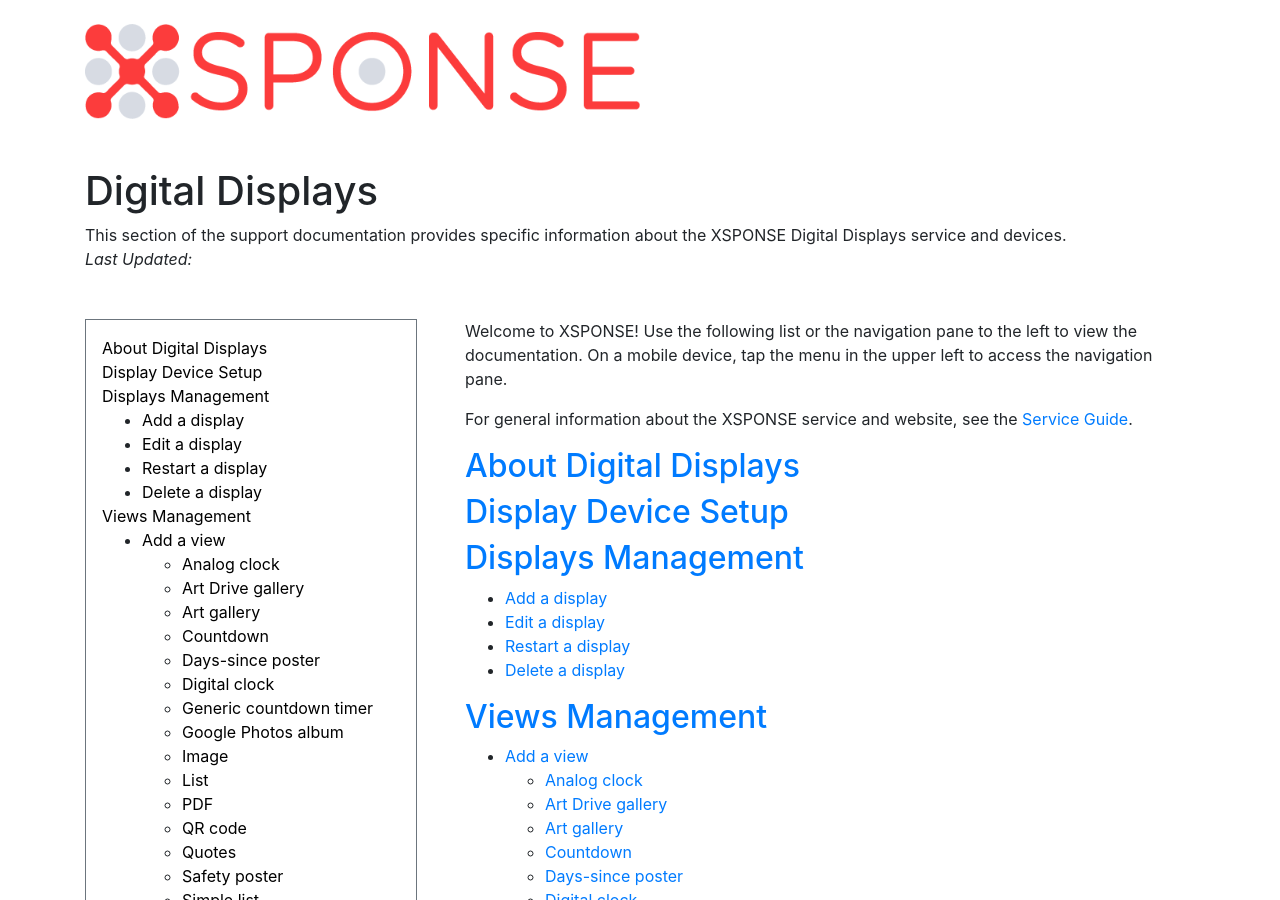
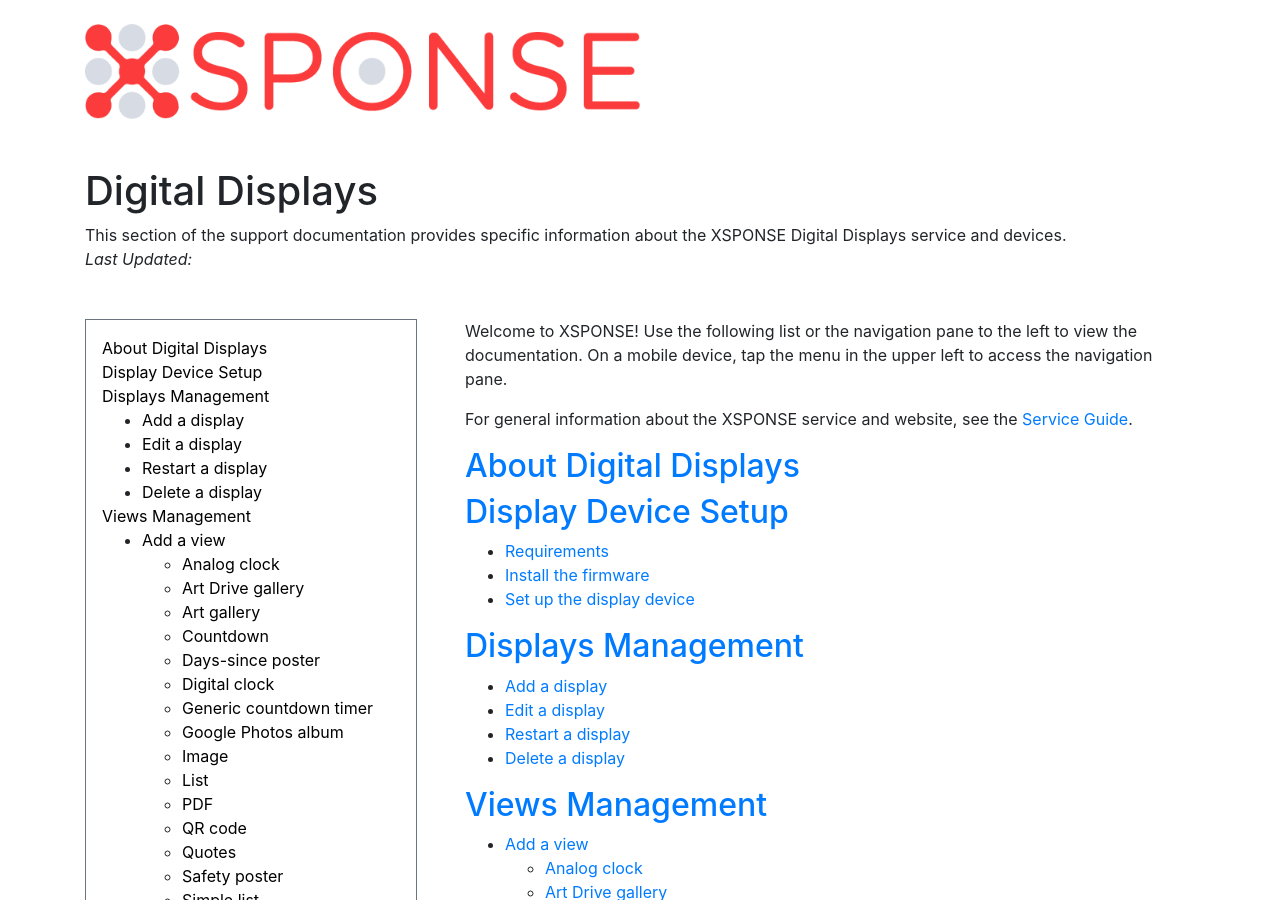
Before and after one commit to NrsSystems/docs, a Jekyll site: the page built from digital-displays/index.md, in a window 1280 px wide and 900 px high. Built offline with Jekyll 4.4.1, drawn with Linux system fonts in a browser that asks for light colours; our own code applies the rules of GitHub Pages for plain Markdown files.

Commit message:
Update index.md

```diff
--- a/digital-displays/index.md
+++ b/digital-displays/index.md
@@ -9,6 +9,9 @@ For general information about the XSPONSE service and website, see the [Service
 ## [About Digital Displays](about-digital-displays.md)
 
 ## [Display Device Setup](display-device-setup.md)
+- [Requirements](displays-management.md#requirements)
+- [Install the firmware](displays-management.md#install-the-firmware)
+- [Set up the display device](displays-management.md#set-up-the-display-device)
 
 ## [Displays Management](displays-management.md)
 - [Add a display](displays-management.md#add-a-display)
```
